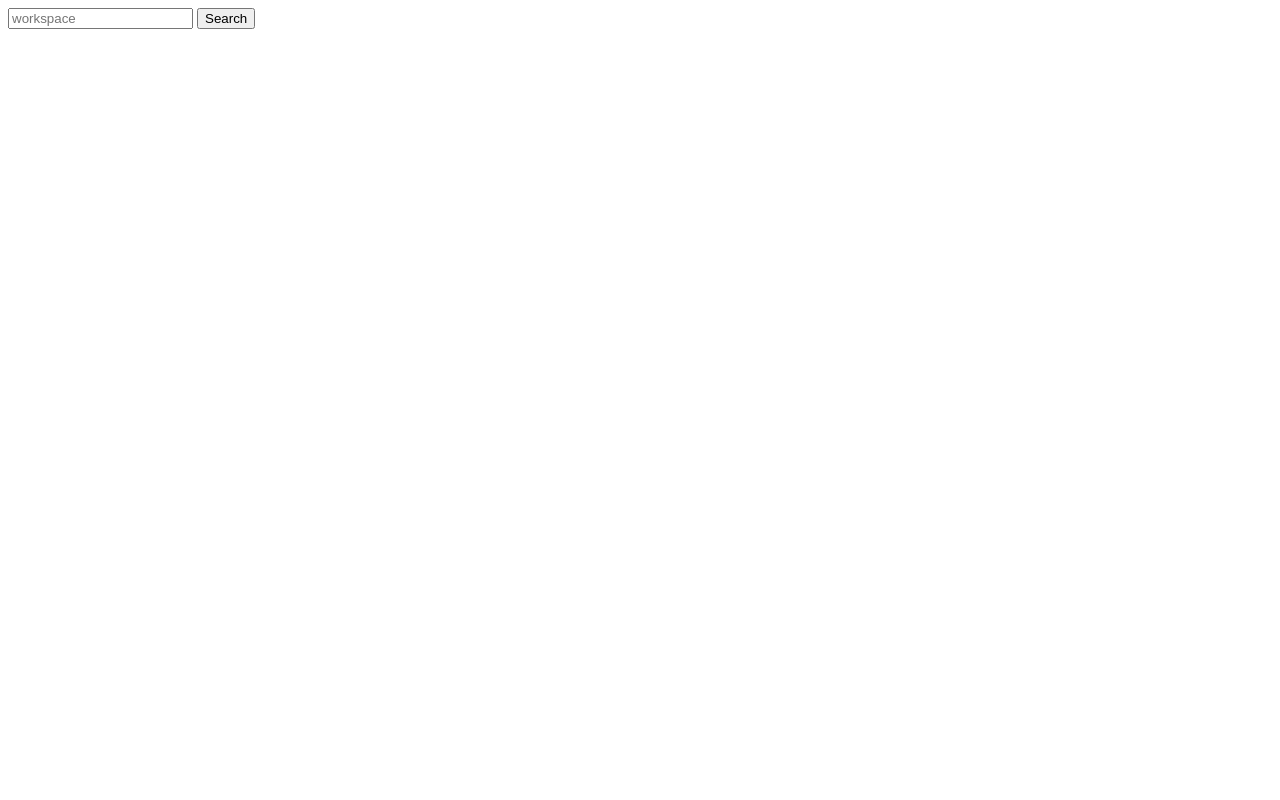
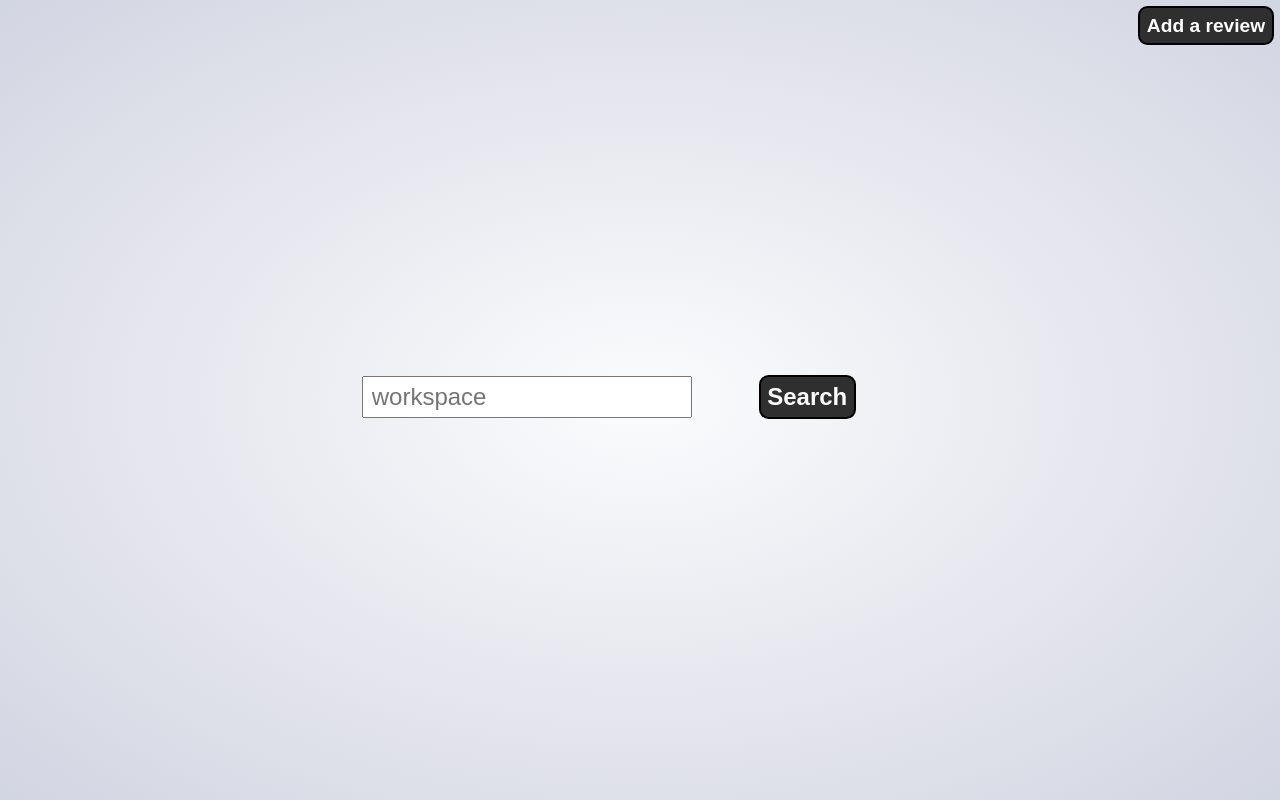
Before and after one commit to fac-13/test-o, a website: page public/index.html in a window 1280 px wide. Shown: the top 800 px of the page. Drawn offline with Linux system fonts and the light colour scheme; files that its build step writes are made by us from their sources; files whose address does not match are found by name.

Commit message:
add basic styling

```diff
--- a/public/index.css
+++ b/public/index.css
@@ -0,0 +1,83 @@
+html {
+  margin: 0;
+  padding: 0;
+  color: #302f2f;
+  font-family: -apple-system, BlinkMacSystemFont, "Segoe UI", Roboto, Helvetica, Arial, sans-serif, "Apple Color Emoji", "Segoe UI Emoji", "Segoe UI Symbol";
+}
+
+body {
+  background: radial-gradient(#fbfcfd, #e7e8ef, #d2d5e2);
+  height: 100vh;
+  margin: 0;
+}
+
+h1 {
+  font-size: 2rem;
+}
+
+.nav__bar {
+      height: 2rem;
+      width: 100%;
+      text-align: end;
+}
+
+a{
+  text-decoration:none;
+  color: white;
+}
+
+.nav__button {
+    font-size: 1.2rem;
+    padding: 0.5%;
+    margin: 0.5%;
+    text-align: center;
+    border: 2px solid black;
+    background: #302f2f;
+    color: #fbfcfd;
+    font-weight: 700;
+    border-radius: 0.6rem;
+}
+
+.header {
+  text-align: center;
+  padding-top: 35vh;
+  margin: 0 1%;
+}
+
+form {
+  display: inline;
+  align-items: center;
+  justify-content: center;
+}
+
+.form__submit-button {
+  font-size: 1.5rem;
+  text-transform: capitalize;
+  margin: 5%;
+  padding: 0.5%;
+  text-align: center;
+  border: 2px solid black;
+  background: #302f2f;
+  color: #fbfcfd;
+  font-weight: 700;
+  border-radius: 0.6rem;
+}
+
+.form__input {
+  height: 2rem;
+  padding: 0.2rem 0.5rem;
+  font-size: 1.5rem;
+}
+
+.form__submit-button:hover {
+  color: #302f2f;
+  background: #fbfcfd;
+  border: 2px solid #302f2f;
+  outline: none;
+}
+
+.section__results {
+  display: flex;
+  align-items: center;
+  height: 100%;
+}
--- a/public/index.html
+++ b/public/index.html
@@ -10,12 +10,18 @@
 
 <body>
 
+    <nav class="nav__bar">
+    <button name="button" class="nav__button"><a href="public/form.html">Add a review</a></button>
+    </nav>
+
+    <header class="header">
     <form class="form" action="/search" method="GET"></form>
-    <input type="text" name="workspace" value="" placeholder="workspace">
-    <button type="submit" name="button">Search</button>
+    <input  class="form__input" type="text" name="workspace" value="" placeholder="workspace">
+    <button type="submit" name="button" class="form__submit-button">Search</button>
     </form>
+    </header>
 
-    <section class="results-container">
+    <section class="section__results">
 
     </section>
     <script type="text/javascript" src="public/index.js"></script>
```
